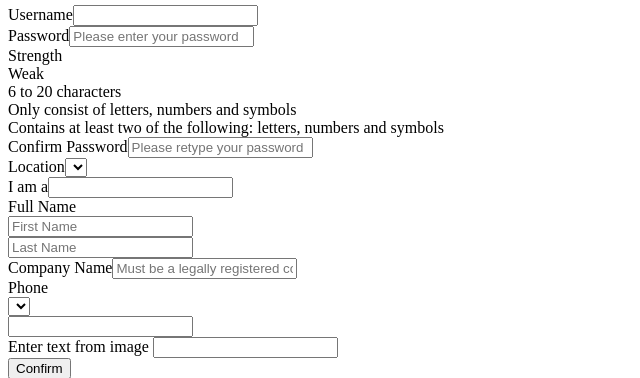
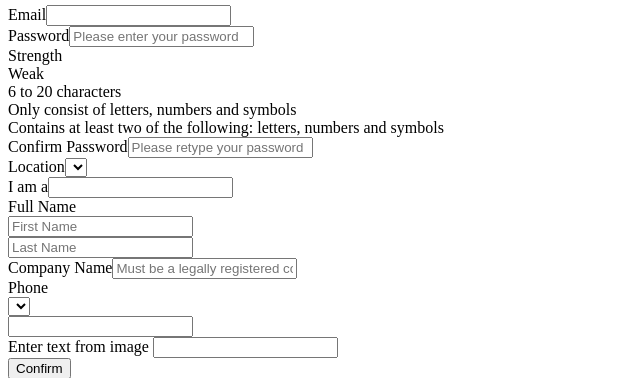
Before and after one commit to NedimRenesalis/demblock, a Yii app: the page made by frontend/views/site/registracija/index.php in a window 1280 px wide; the page is wider, and only the part inside the window is pictured. Shown: the part 914-1292 px from the top of that part, without its empty margins (0-640 px from the left). Run offline with PHP 8.4 and a stand-in for Yii, Linux system fonts and the light colour scheme; the template is opened without the code that fills it, so the values that code supplies are empty; form fields are guessed from the names that the template uses; some libraries are stand-ins or nearby versions.

Commit message:
Change username/email label on register form

```diff
--- a/frontend/views/site/registracija/index.php
+++ b/frontend/views/site/registracija/index.php
@@ -28,7 +28,7 @@ $this->title = 'Registration';
 
                 <div class="form-group has-feedback">
                     <div class="col-sm-12 text-center">
-                        <?= $form->field($model, 'email')->textInput()->label('Username') ?>
+                        <?= $form->field($model, 'email')->textInput()->label('Email') ?>
                     </div>
                 </div>
                 <div class="form-group has-feedback">
```
